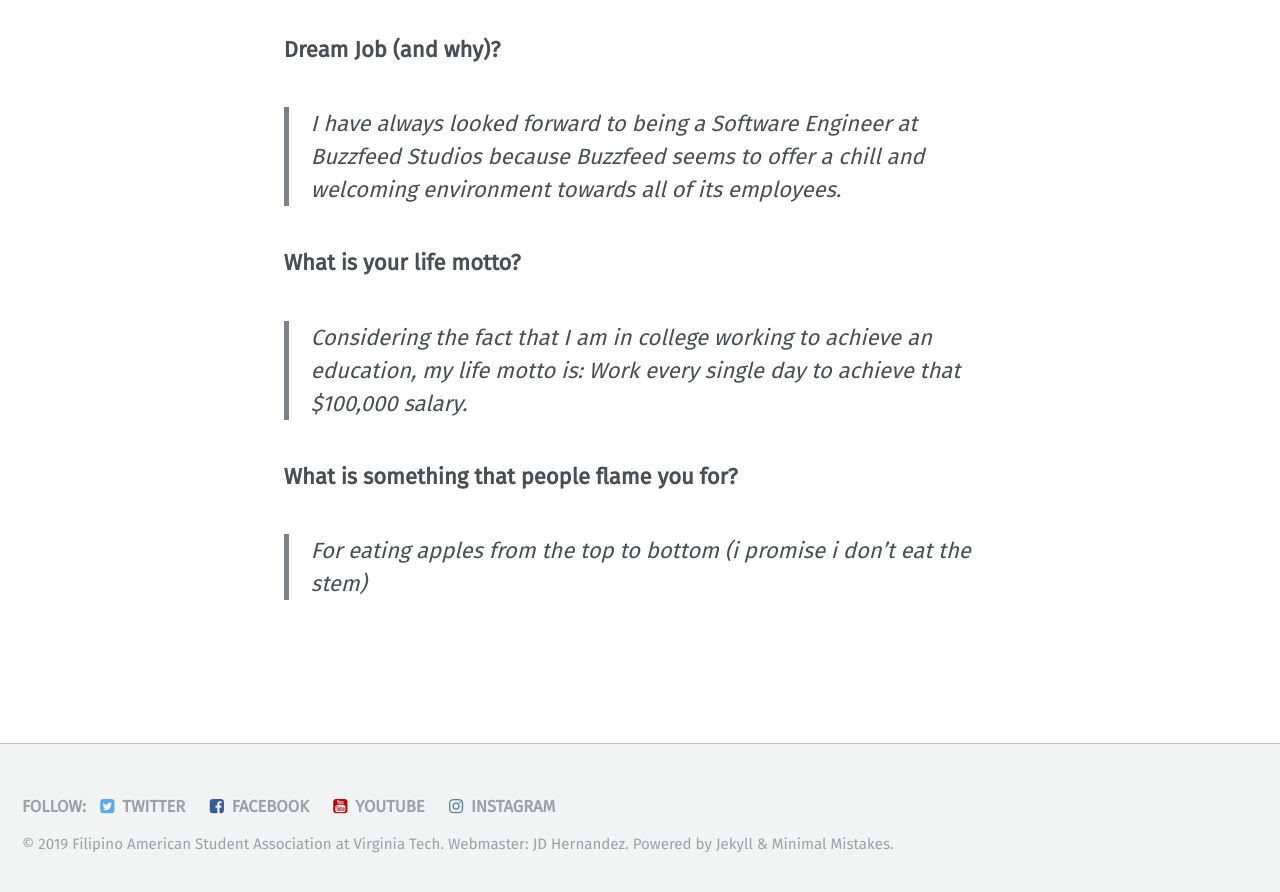
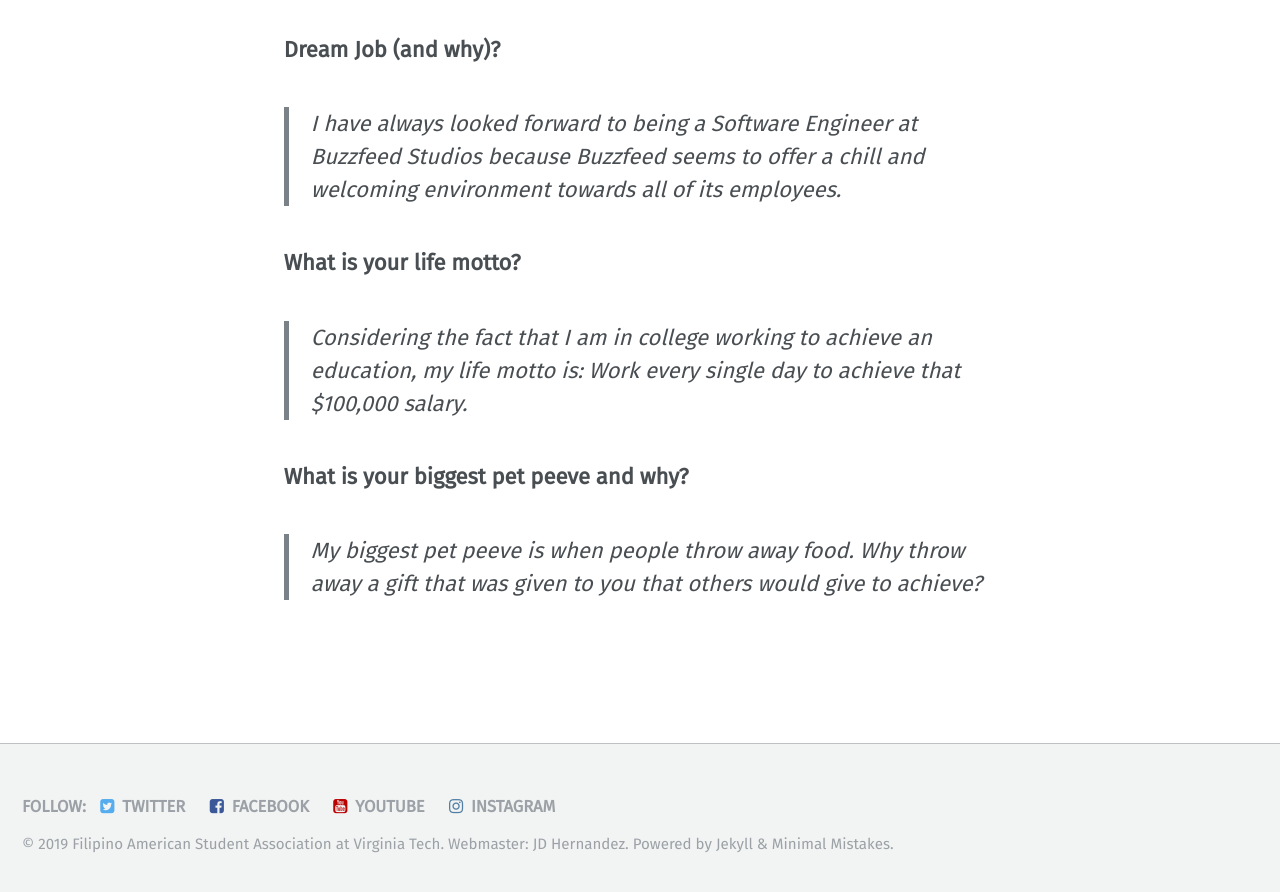
Before and after one commit to vtfasa/vtfasa.github.io, a Jekyll site: the page built from _pages/officers/promo_web.md, in a window 1280 px wide and 900 px high, scrolled down 3732 px. Shown: the top 892 px of the window. Built offline with Jekyll 4.4.1, drawn with Linux system fonts in a browser that asks for light colours; some web fonts are replaced.

Commit message:
Update promo_web.md

```diff
--- a/_pages/officers/promo_web.md
+++ b/_pages/officers/promo_web.md
@@ -98,6 +98,6 @@ permalink: /officers/promo_web/
 
 > *Considering the fact that I am in college working to achieve an education, my life motto is: Work every single day to achieve that $100,000 salary.*
 
-### **What is something that people flame you for?**
+### **What is your biggest pet peeve and why?**
 
-> *For eating apples from the top to bottom (i promise i don't eat the stem)*
+> *My biggest pet peeve is when people throw away food. Why throw away a gift that was given to you that others would give to achieve?*
```
